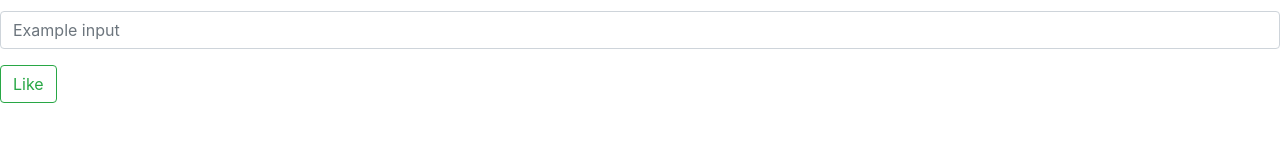
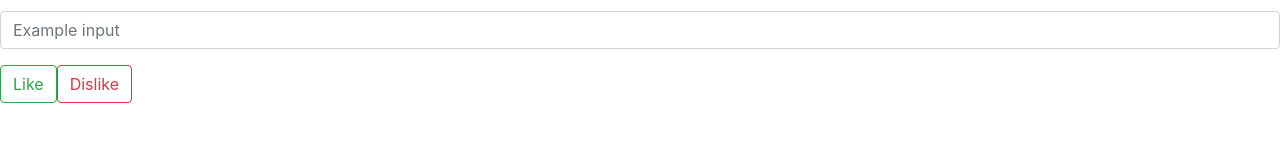
Before and after one commit to HannahChege/Quotes, an Angular app: page / in a window 1280 px wide. Shown: the part 332-474 px from the top of the page. Built offline with nearby package versions, Linux system fonts and the light colour scheme.

Commit message:
Create a button for dislike

```diff
--- a/src/app/app.component.html
+++ b/src/app/app.component.html
@@ -16,3 +16,4 @@
   </div>
 </form>
 <button class="btn btn-outline-success">Like</button>
+<button class="btn btn-outline-danger">Dislike</button>
```
